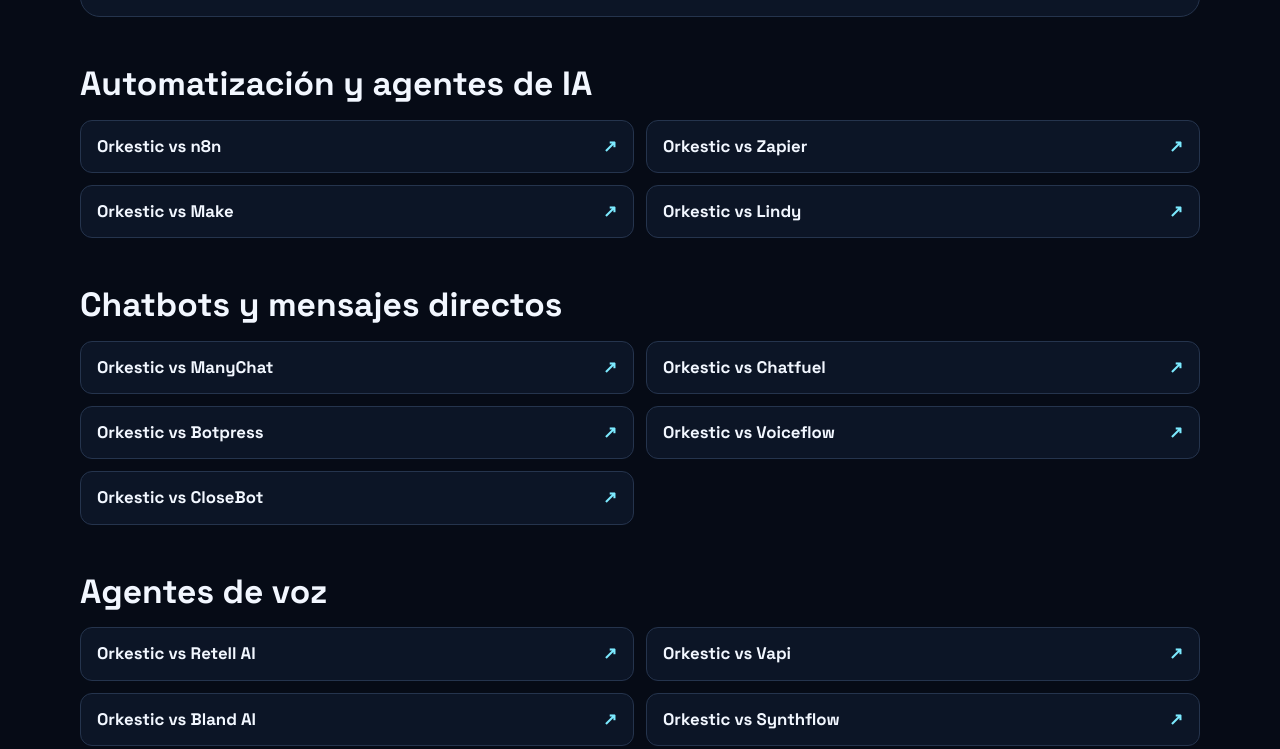
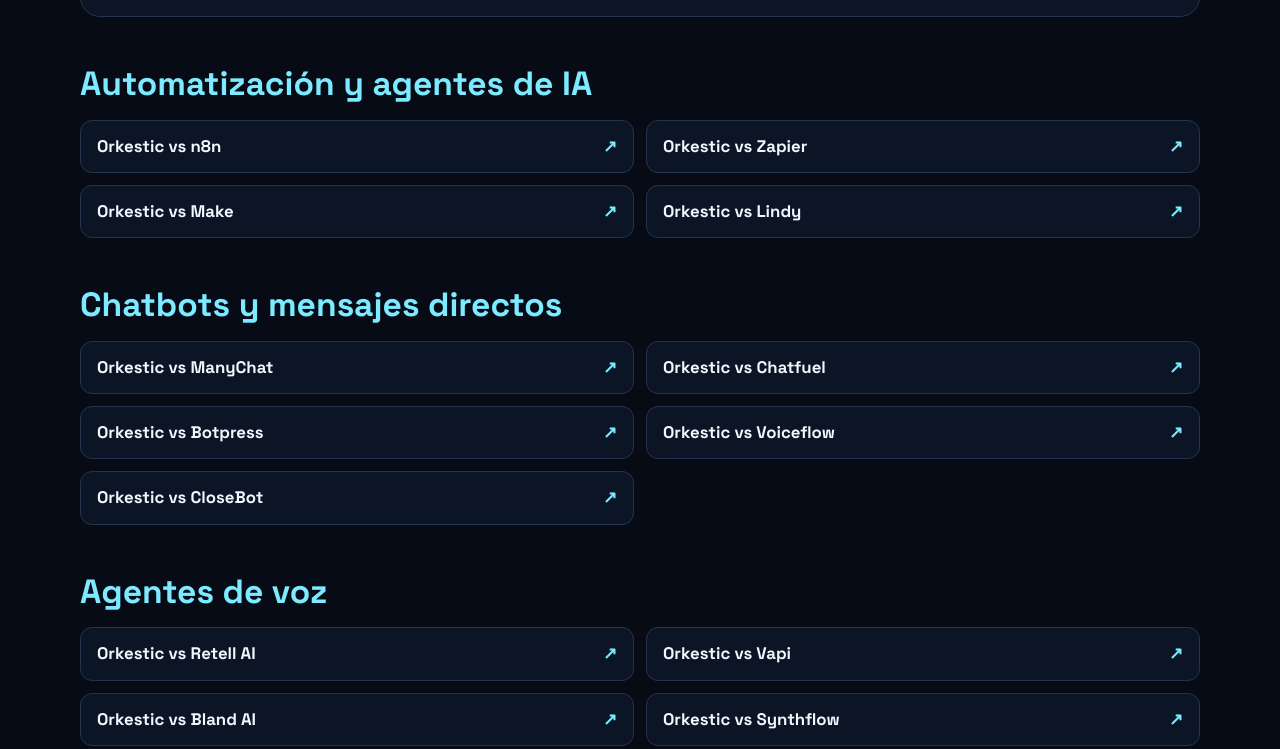
Before and after one commit to orkestic/orkestic-home, a plain HTML site: page comparar/index.html in a window 1280 px wide. Shown: the part 953-1702 px from the top of the page. Drawn offline with Linux system fonts and the light colour scheme.

Commit message:
Highlight comparison categories with the cyan brand accent

```diff
--- a/comparar/compare.css
+++ b/comparar/compare.css
@@ -47,6 +47,7 @@ input::placeholder { color: var(--muted); }
 
 .catalog section { margin-top: 3rem; scroll-margin-top: 1rem; }
 .catalog h2 { margin: 0 0 1rem; font-size: clamp(1.5rem, 4vw, 2.1rem); }
+.catalog > section[data-category] > h2 { color: var(--accent); }
 .cards { display: grid; grid-template-columns: repeat(2, minmax(0, 1fr)); gap: .75rem; align-items: start; }
 .card { scroll-margin-top: 1rem; border: 1px solid var(--line); border-radius: .75rem; background: var(--panel); }
 .card:target, .card:has(summary:hover) { border-color: var(--accent); }
```
